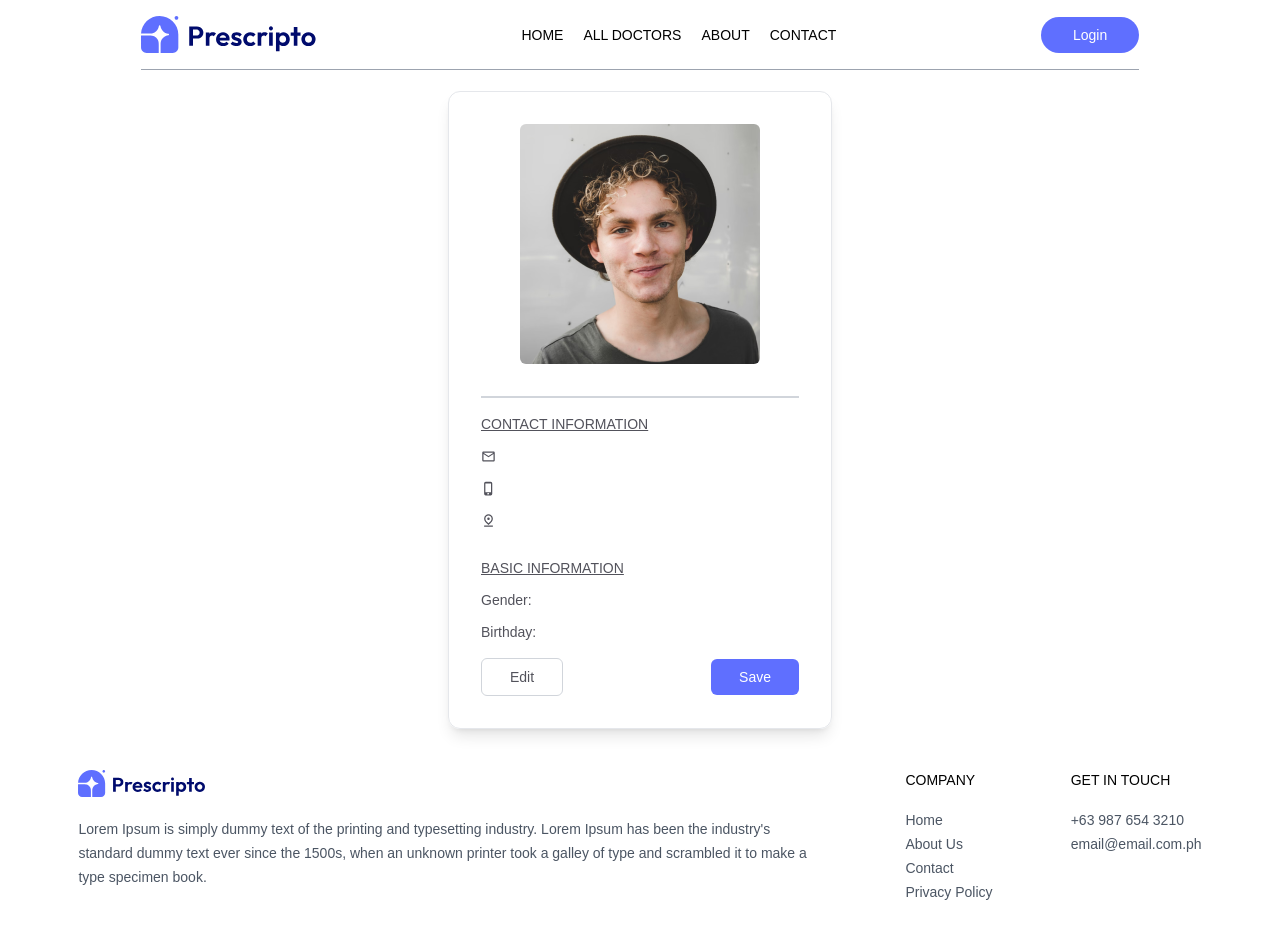
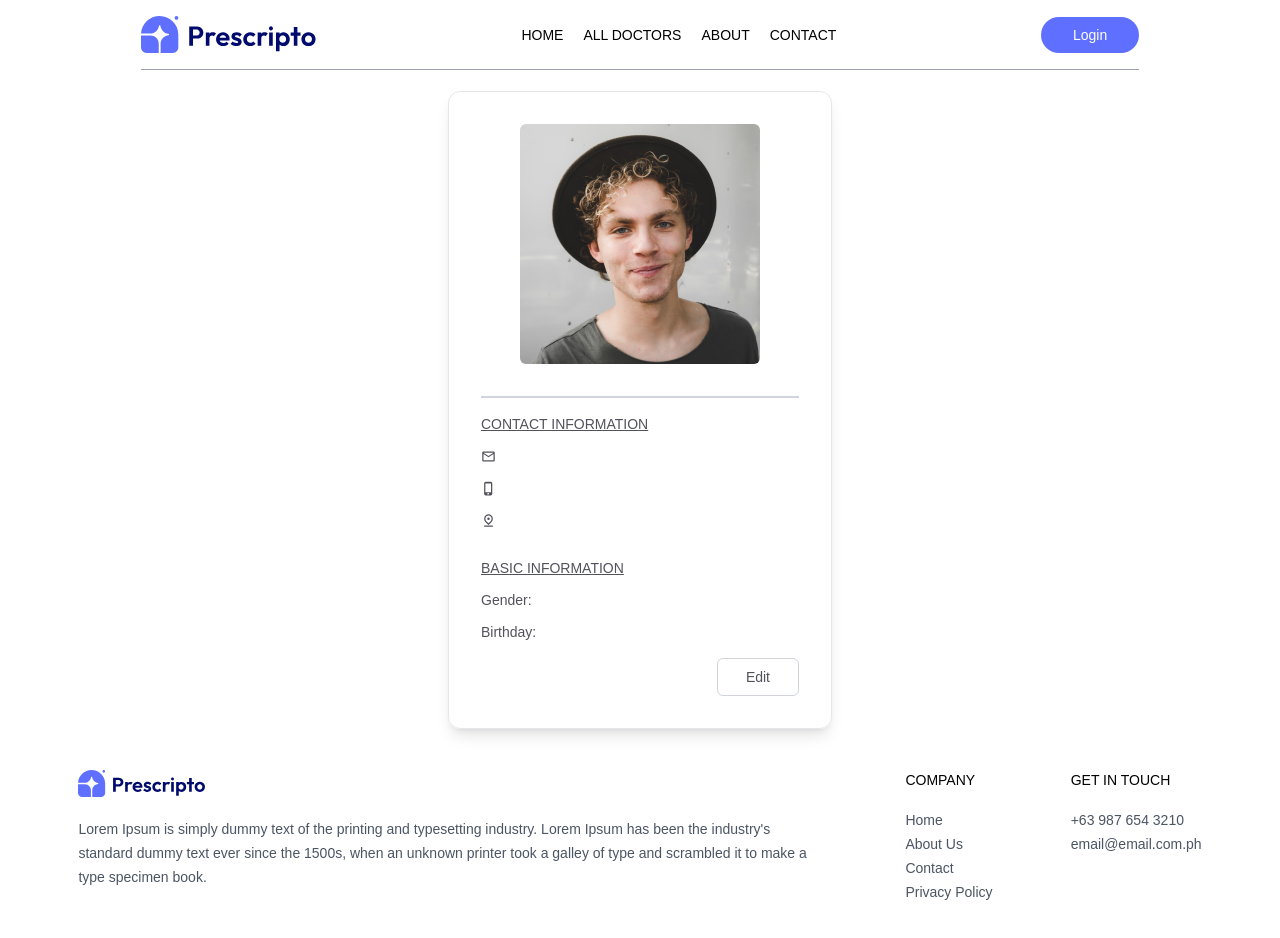
Before and after one commit to migfortuna/doctor-appointment-booking, a React (Vite) app in the folder frontend/: page /profile in a window 1280 px wide. Shown: the top 938 px of the page. Built offline with nearby package versions, Linux system fonts and the light colour scheme.

Commit message:
10/07 Update 1. Profile page - show the save button if editable, show the edit button if view only

```diff
--- a/frontend/src/pages/Profile.jsx
+++ b/frontend/src/pages/Profile.jsx
@@ -26,8 +26,7 @@ const Profile = () => {
   });
   const [errorResponse, setErrorResponse] = useState();
 
-  const updateProfile = async (event) => {
-    event.preventDefault();
+  const updateProfile = async () => {
     const res = await fetch("http://localhost:8000/api/account", {
       method: "PATCH",
       headers: {
@@ -60,12 +59,10 @@ const Profile = () => {
 
   return (
     <section className="min-h-[80vh] flex flex-col items-center">
-      <form
-        action=""
+      <div
         className="flex flex-col items-start gap-4
         m-auto p-8 sm:min-w-96 border rounded-xl
         text-zinc-600 text-sm shadow-lg"
-        onSubmit={(e) => updateProfile(e)}
       >
         <img
           src={assets.profile_pic}
@@ -162,30 +159,31 @@ const Profile = () => {
           </div>
         </div>
 
-        <div className="w-full flex items-center justify-between">
-          <button
-            type="button"
-            className="border border-gray-300 px-7 py-2 rounded-md"
-            onClick={() => setIsEditable(!isEditable)}
-          >
-            Edit
-          </button>
-          <div className="flex items-center justify-end gap-2">
+        <div className="w-full flex items-center justify-end">
           <MdOutlineErrorOutline
             size={30}
             color="red"
             className={`${!errorResponse && "hidden"}`}
           />
+          {isEditable ? (
             <button
-              type="submit"
-              disabled={!isEditable}
-              className="bg-primary text-white px-7 py-2 rounded-md"
+              className="bg-white border border-gray-300 px-7 py-2 rounded-md
+              hover:bg-primary hover:border-primary hover:text-white transition-all duration-300"
+              onClick={() => updateProfile()}
             >
               Save
             </button>
+          ) : (
+            <button
+              className="bg-white border border-gray-300 px-7 py-2 rounded-md
+              hover:bg-primary hover:border-primary hover:text-white transition-all duration-300"
+              onClick={() => setIsEditable(true)}
+            >
+              Edit
+            </button>
+          )}
         </div>
       </div>
-      </form>
     </section>
   );
 };
```
Lines whose indentation alone changed are shown as unchanged.
